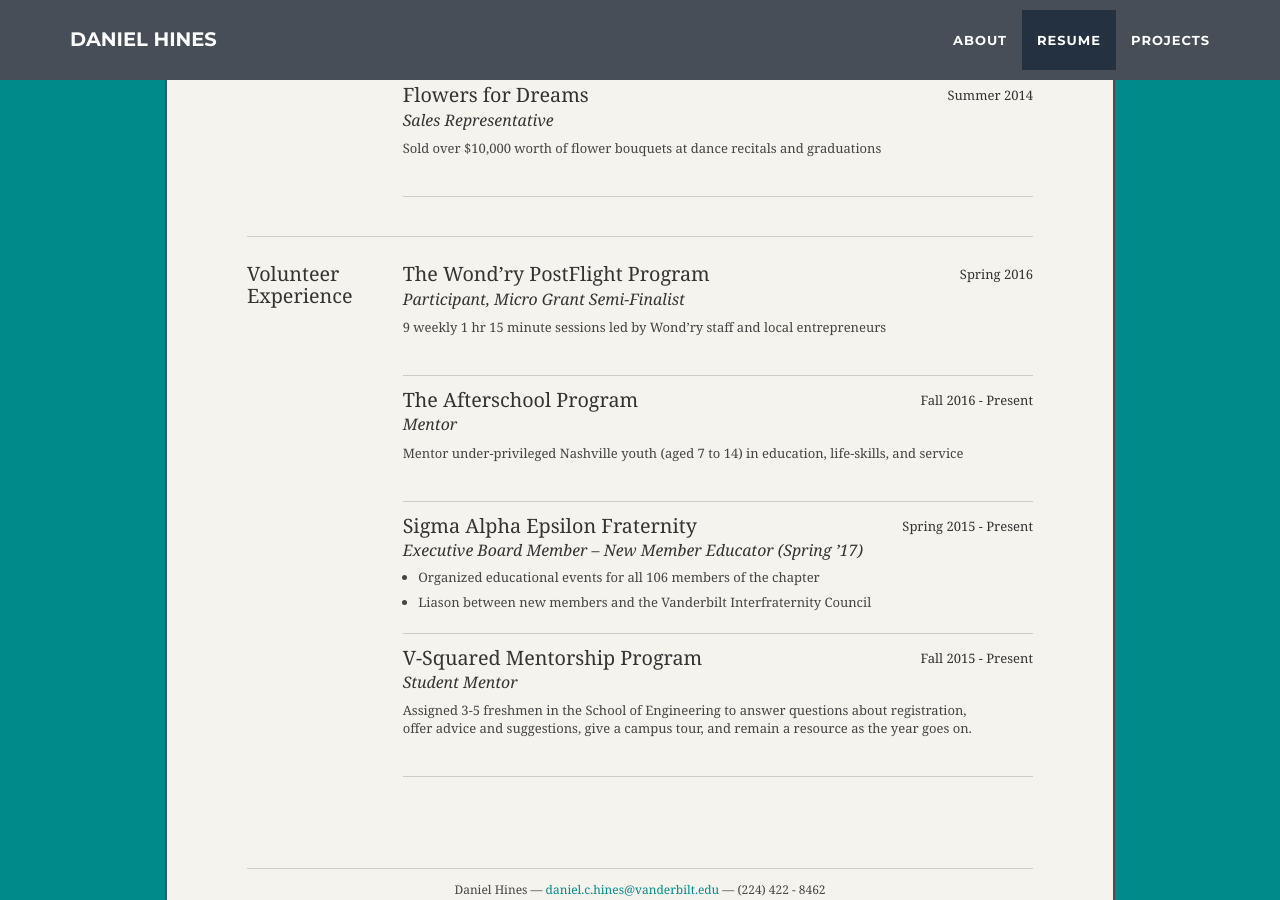
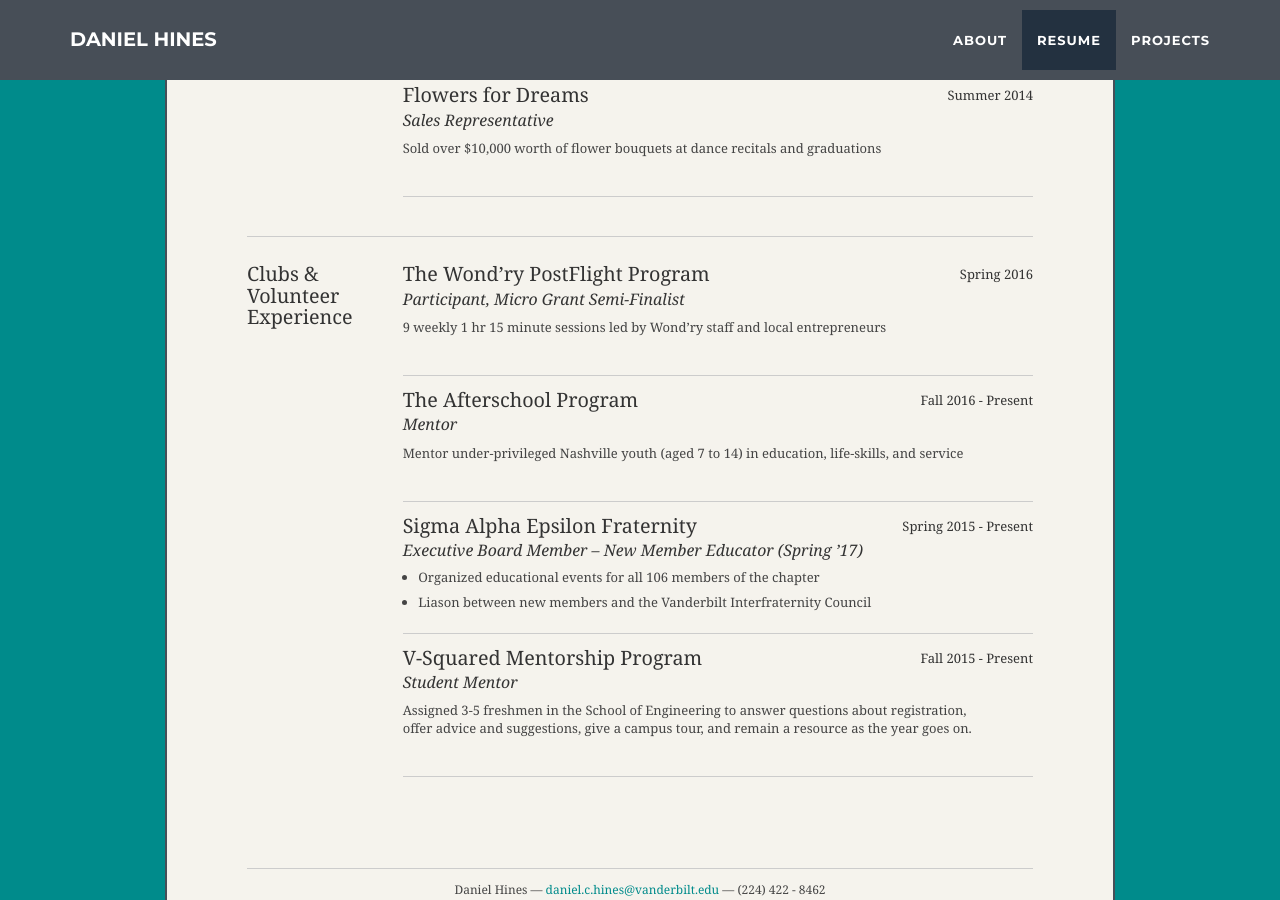
Before and after one commit to danielchines/danielchines.github.io, a Jekyll site: the page built from index.html, in a window 1280 px wide and 900 px high, scrolled down 2811 px. Built offline with Jekyll 4.4.1, drawn with Linux system fonts in a browser that asks for light colours.

Commit message:
Update resume.html

```diff
--- a/_includes/resume.html
+++ b/_includes/resume.html
@@ -164,7 +164,7 @@
 
 					<div class="yui-gf last">
 						<div class="yui-u first">
-							<h2>Volunteer Experience</h2>
+							<h2>Clubs & Volunteer Experience</h2>
 						</div><!--// .yui-u -->
 <!-- 						Add Menud -->
 						<div class="yui-u">
```
